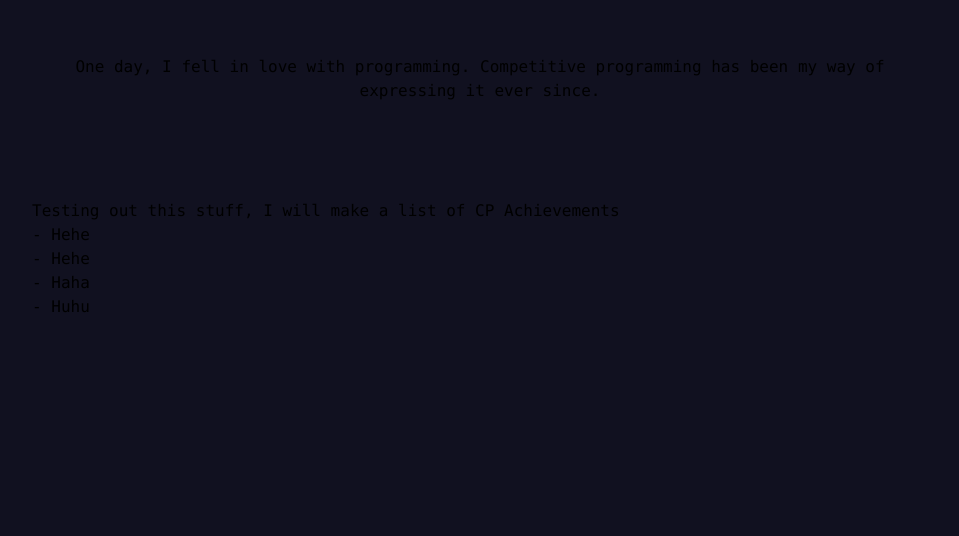
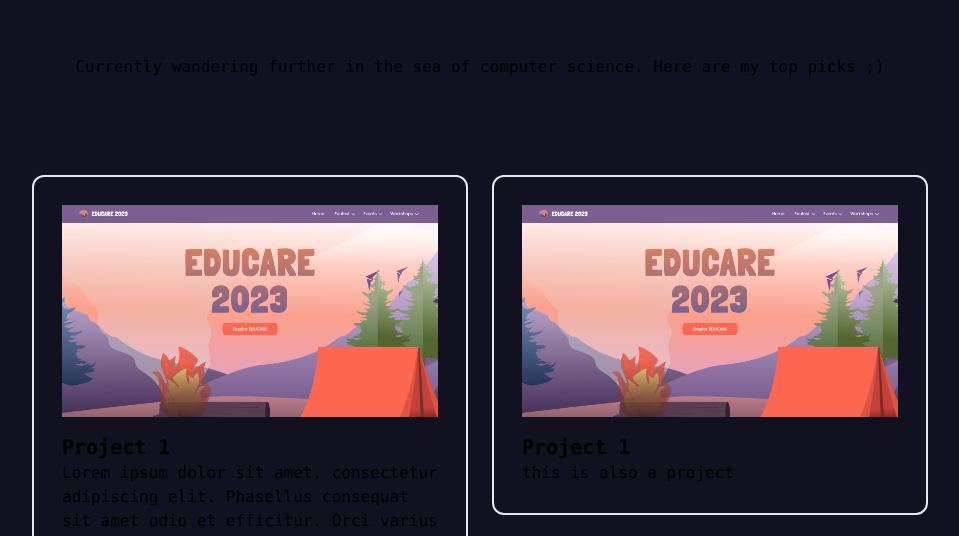
Before and after one commit to asteriskzie/portfolio-web, a Next.js app: page / in a window 1280 px wide. Shown: the part 937-1473 px from the top of the page, without its empty margins (160-1119 px from the left). Built offline with nearby package versions, Linux system fonts and the light colour scheme.

Commit message:
Remove unfinished page :v

```diff
--- a/app/page.tsx
+++ b/app/page.tsx
@@ -8,7 +8,7 @@ export default function Home() {
   return (
     <main className="flex min-h-screen min-w-screen flex-col items-center justify-between bg-raisin_black-400 font-mono">
       <Landing />
-      <Awards />
+      {/* <Awards /> */}
       <Projects />
       <Contact />
     </main>
```
